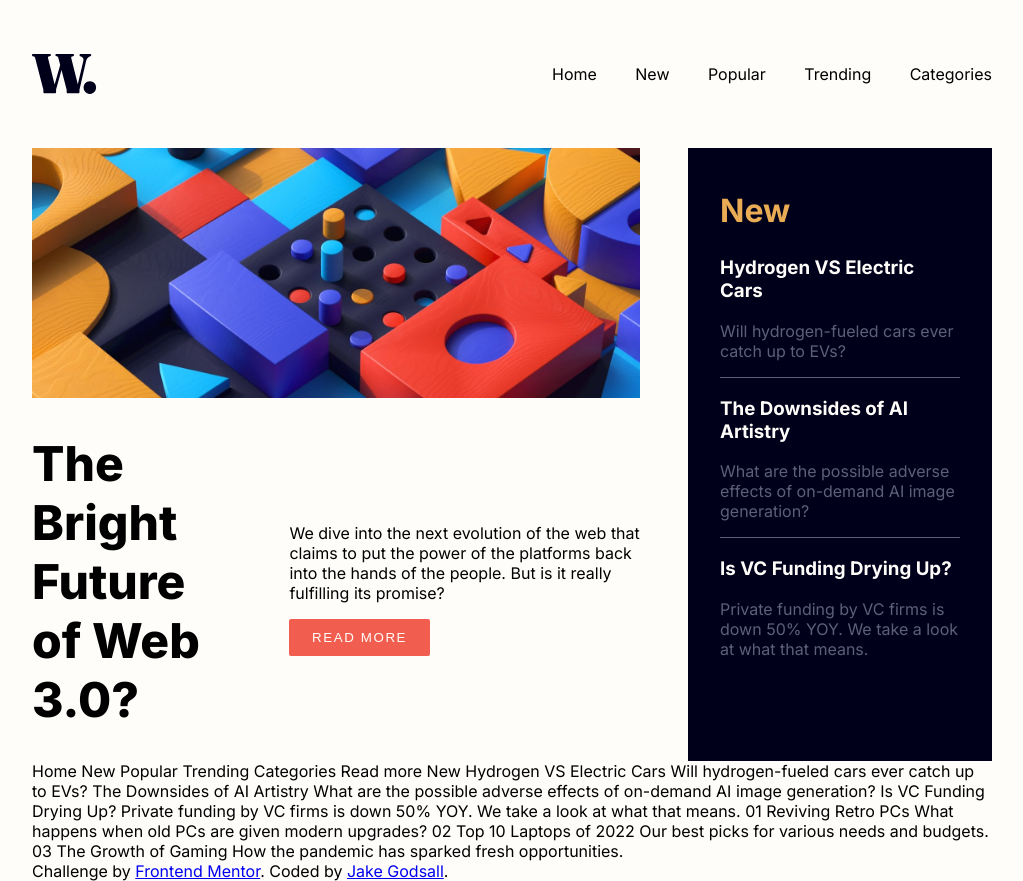
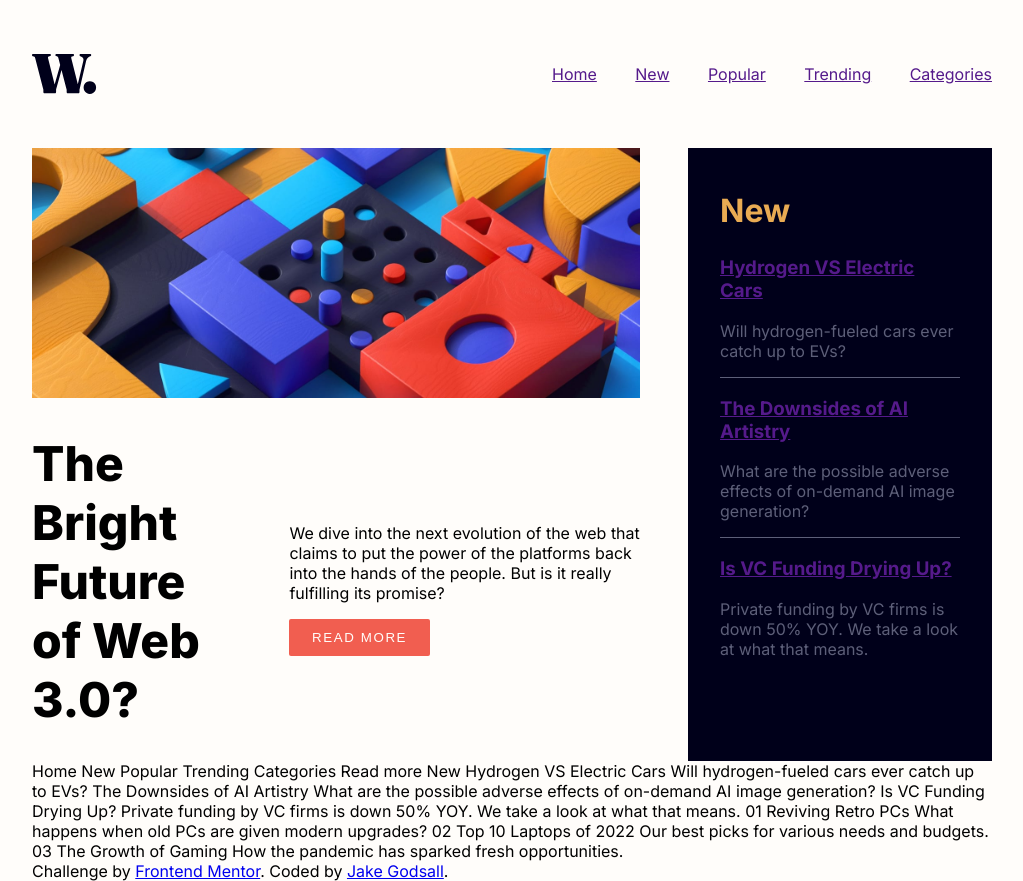
Before and after one commit to jakegodsall/news-homepage-frontend-challenge, a plain HTML site: page index.html in a window 1280 px wide. Shown: the whole page, without its empty margins (128-1151 px from the left). Drawn offline with Linux system fonts and the light colour scheme.

Commit message:
added links and removed vendor styles

```diff
--- a/index.html
+++ b/index.html
@@ -18,11 +18,21 @@
                 <img src="assets/images/logo.svg" alt="Logo" class="header__logo" />
                 <nav class="header__navbar">
                     <ul>
+                        <a href="">
                             <li class="header__navbar-item">Home</li>
+                        </a>
+                        <a href="">
                             <li class="header__navbar-item">New</li>
+                        </a>
+                        <a href="">
                             <li class="header__navbar-item">Popular</li>
+                        </a>
+                        <a href="">
                             <li class="header__navbar-item">Trending</li>
+                        </a>
+                        <a href="">
                             <li class="header__navbar-item">Categories</li>
+                        </a>
                     </ul>
                     <button class="header__navbar-hamburger" id="hamburger">
                         <div></div>
@@ -47,19 +57,26 @@
                 <div class="main-content__column2">
                     <h2>New</h2>
                     <div class="news-story">
+                        <a href="">
                             <h3 class="news-story-title">Hydrogen VS Electric Cars</h3>
+                        </a>
                         <p>Will hydrogen-fueled cars ever catch up to EVs?</p>
                     </div>
                     <hr />
                     <div class="news-story">
+                        <a href="">
                             <h3 class="news-story-title">The Downsides of AI Artistry</h3>
+                        </a>
                         <p>
                             What are the possible adverse effects of on-demand AI image generation?
                         </p>
                     </div>
                     <hr />
                     <div class="news-story">
+                        <a href="">
                             <h3 class="news-story-title">Is VC Funding Drying Up?</h3>
+                        </a>
+
                         <p>
                             Private funding by VC firms is down 50% YOY. We take a look at what that
                             means.
--- a/sass/base/_boilerplate.scss
+++ b/sass/base/_boilerplate.scss
@@ -14,3 +14,9 @@ body {
     flex-direction: column;
     align-items: center;
 }
+
+a,
+a:visited {
+    color: inherit;
+    text-decoration: none;
+}
```
Lines whose indentation alone changed are shown as unchanged.
